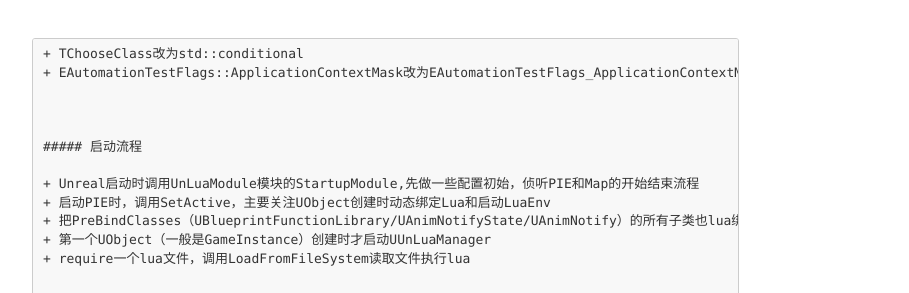
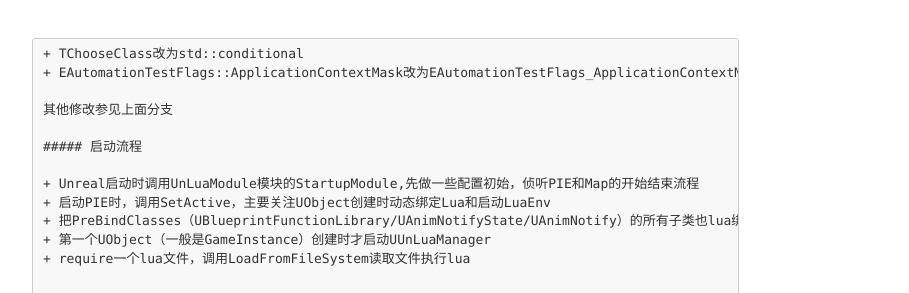
Before and after one commit to chenanbao/chenanbao.github.io, a Jekyll site: the page built from _posts/2025-05-06-Unlua基本原理.md, in a window 1280 px wide and 1400 px high, scrolled down 5565 px. Shown: the part 214-507 px from the top of the window, without its empty margins (233-1142 px from the left). Built offline with Jekyll 4.4.1, drawn with Linux system fonts in a browser that asks for light colours; nearby versions of some CDN libraries; comment, search, counter and statistics services are not loaded; some of the changed text lies outside the part shown.

Commit message:
测试格式错误

```diff
--- a/_posts/2025-05-06-Unlua基本原理.md
+++ b/_posts/2025-05-06-Unlua基本原理.md
@@ -290,7 +290,7 @@
 + TChooseClass改为std::conditional
 + EAutomationTestFlags::ApplicationContextMask改为EAutomationTestFlags_ApplicationContextMask
 
-
+其他修改参见上面分支
 
 ##### 启动流程
 
```
